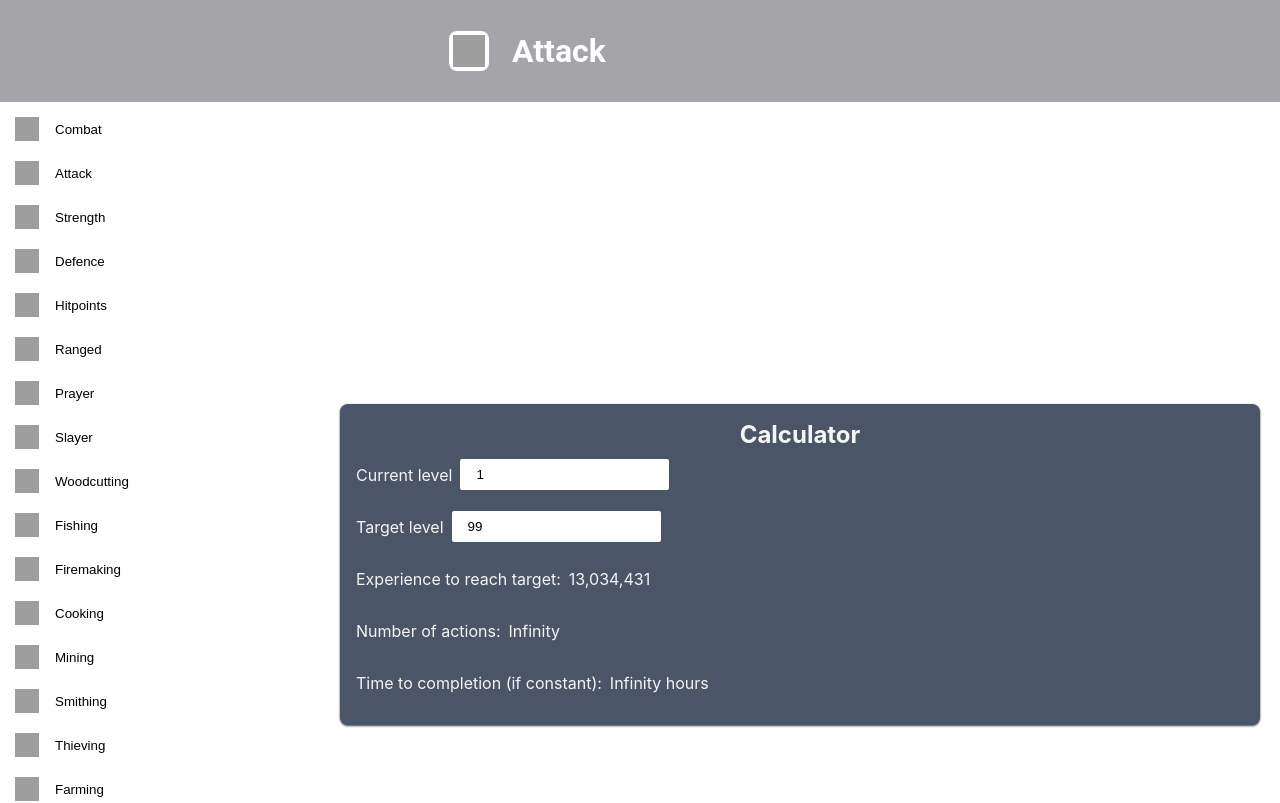
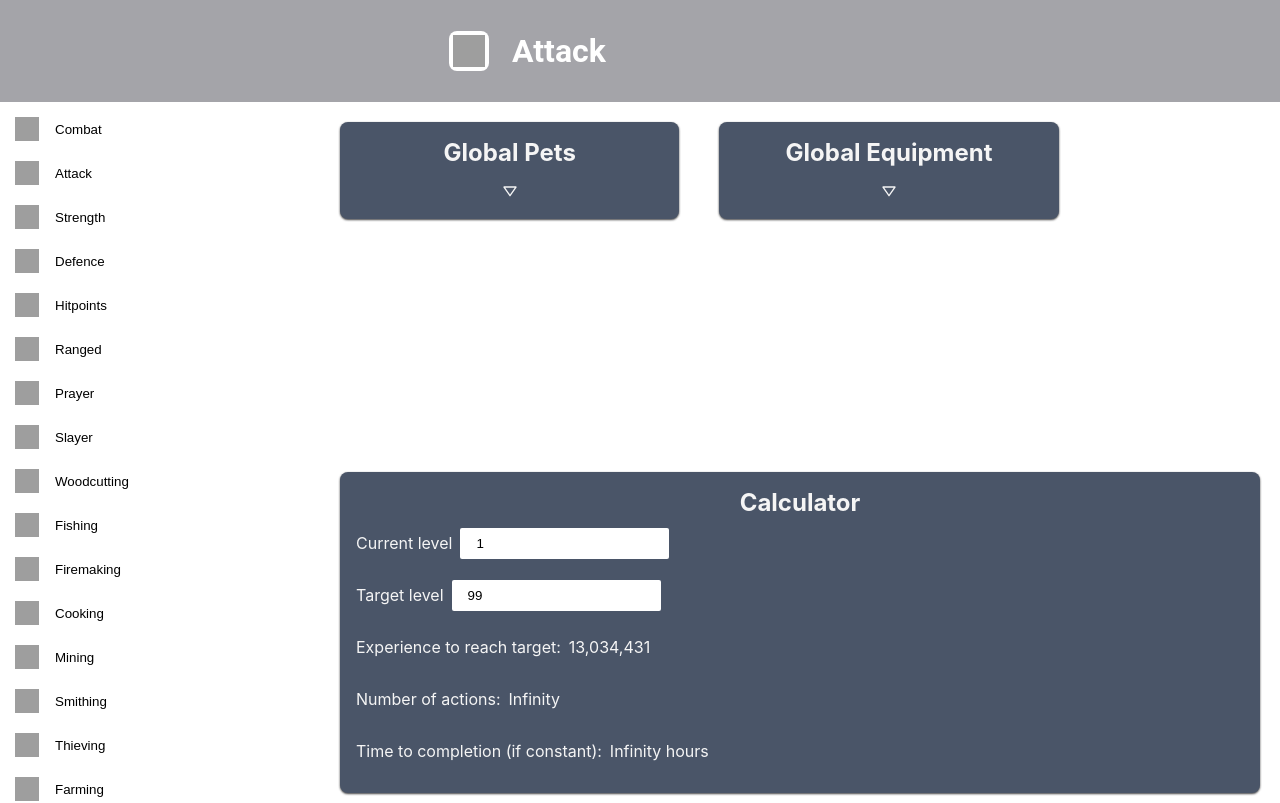
Before and after one commit to Paalar/melvor-calculator, a React (Create React App) app: page / in a window 1280 px wide. Shown: the top 803 px of the page. Built offline with nearby package versions, Linux system fonts and the light colour scheme; grey boxes are pictures that could not be loaded.

Commit message:
Add extras to all pages

```diff
--- a/src/Page.tsx
+++ b/src/Page.tsx
@@ -1,4 +1,5 @@
 import React from "react";
+import GlobalExtras from "components/GlobalExtras";
 import styled from "styled-components";
 import { SkillNamesType } from "./common/skillNames";
 import Header from "./components/Header";
@@ -18,7 +19,10 @@ const Page: React.FC<Props> = ({ pageName, children }) => {
   return (
     <>
       <Header pageName={pageName} />
-      <Content>{children}</Content>
+      <Content>
+        <GlobalExtras />
+        {children}
+      </Content>
     </>
   );
 };
```
